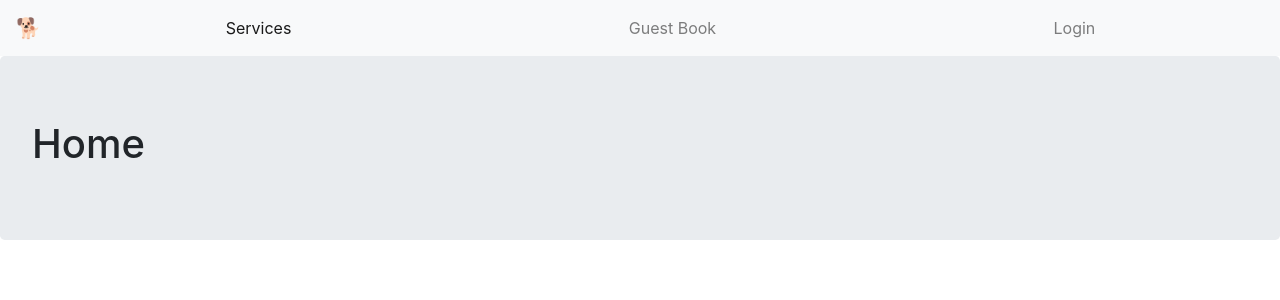
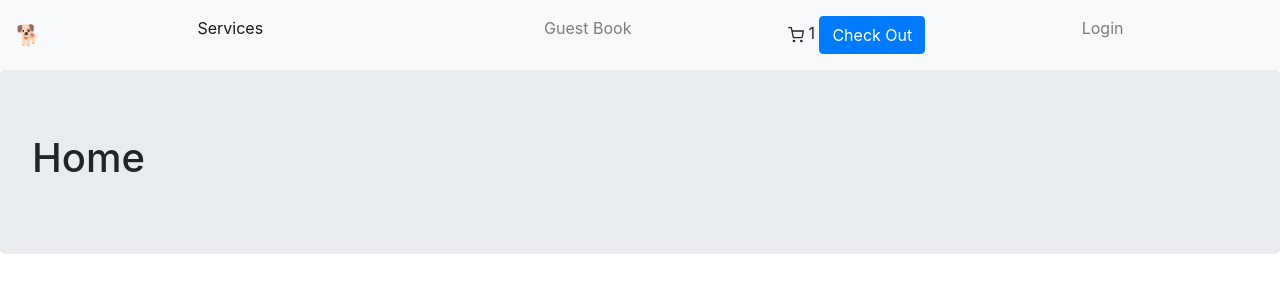
Before and after one commit to hasertrene/Doggaisseur-client, a React (Create React App) app: page / in a window 1280 px wide. Shown: the top 300 px of the page. Built offline with nearby package versions, Linux system fonts and the light colour scheme; no server answers.

Commit message:
changed the place of the shopping cart for now. Now always visible

```diff
--- a/src/components/Navigation/LoggedIn.js
+++ b/src/components/Navigation/LoggedIn.js
@@ -12,9 +12,9 @@ export default function LoggedIn() {
   return (
     <>
       {/* Cant login yet, so see if it works later */}
-      <Nav.item>
-        <FiShoppingCart /> <span>1</span> <Button>Check Out</Button>
-      </Nav.item>
+      {/* <div style={{ padding: ".5rem 1rem" }}>
+            <FiShoppingCart /> <span>1</span> <Button>Check Out</Button>
+          </div> */}
       <Nav.Item style={{ padding: ".5rem 1rem" }}>{user.name}</Nav.Item>
       <Button onClick={() => dispatch(logOut())}>Logout</Button>
     </>
--- a/src/components/Navigation/index.js
+++ b/src/components/Navigation/index.js
@@ -7,6 +7,8 @@ import { selectToken } from "../../store/user/selectors";
 import NavbarItem from "./NavbarItem";
 import LoggedIn from "./LoggedIn";
 import LoggedOut from "./LoggedOut";
+import Button from "react-bootstrap/Button";
+import { FiShoppingCart } from "react-icons/fi";
 
 export default function Navigation() {
   const token = useSelector(selectToken);
@@ -23,6 +25,9 @@ export default function Navigation() {
         <Nav style={{ width: "100%" }} fill>
           <NavbarItem path="/" linkText="Services" />
           <NavbarItem path="/feedback" linkText="Guest Book" />
+          <div style={{ padding: ".5rem 1rem" }}>
+            <FiShoppingCart /> <span>1</span> <Button>Check Out</Button>
+          </div>
           {loginLogoutControls}
         </Nav>
       </Navbar.Collapse>
```
